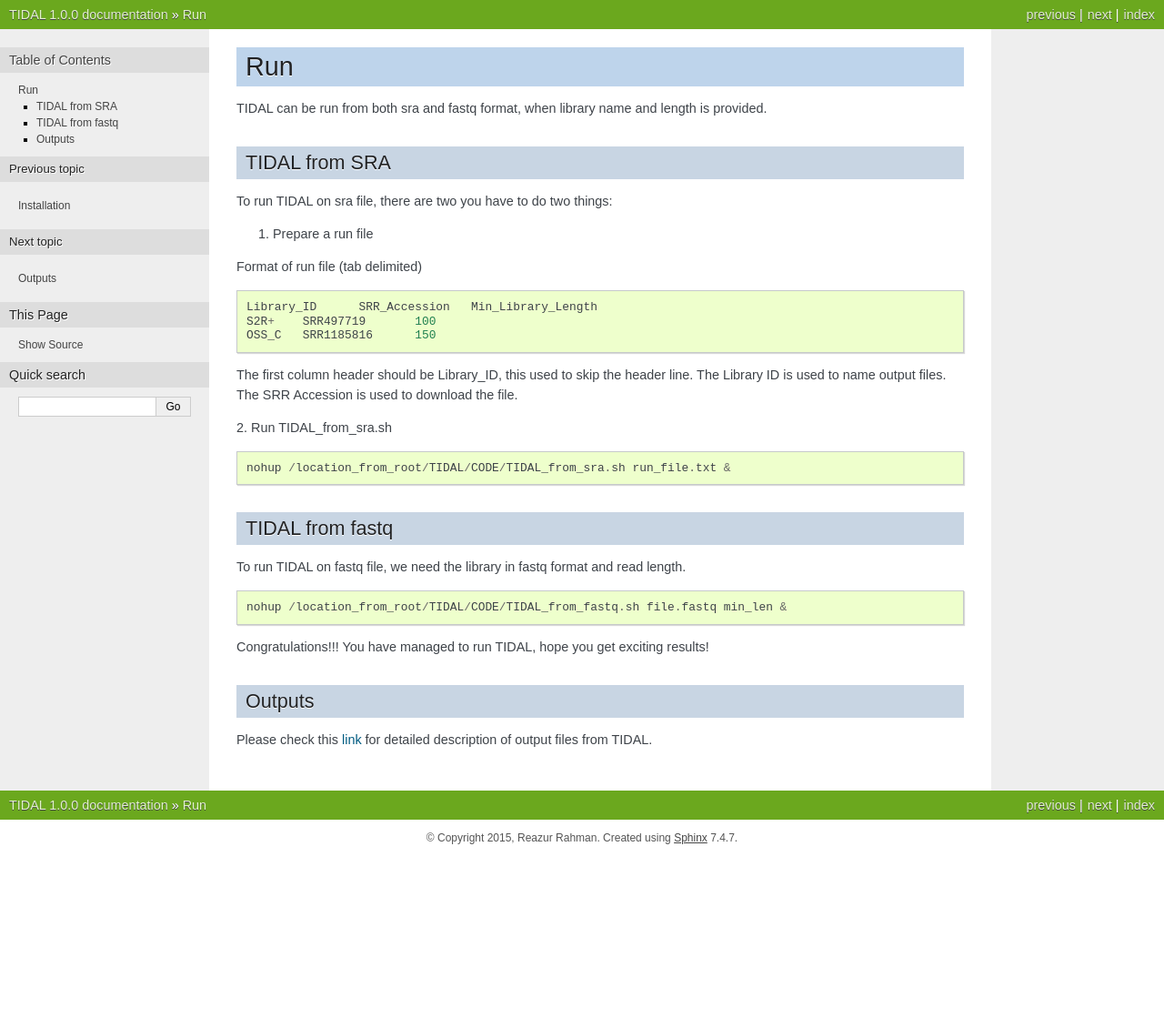
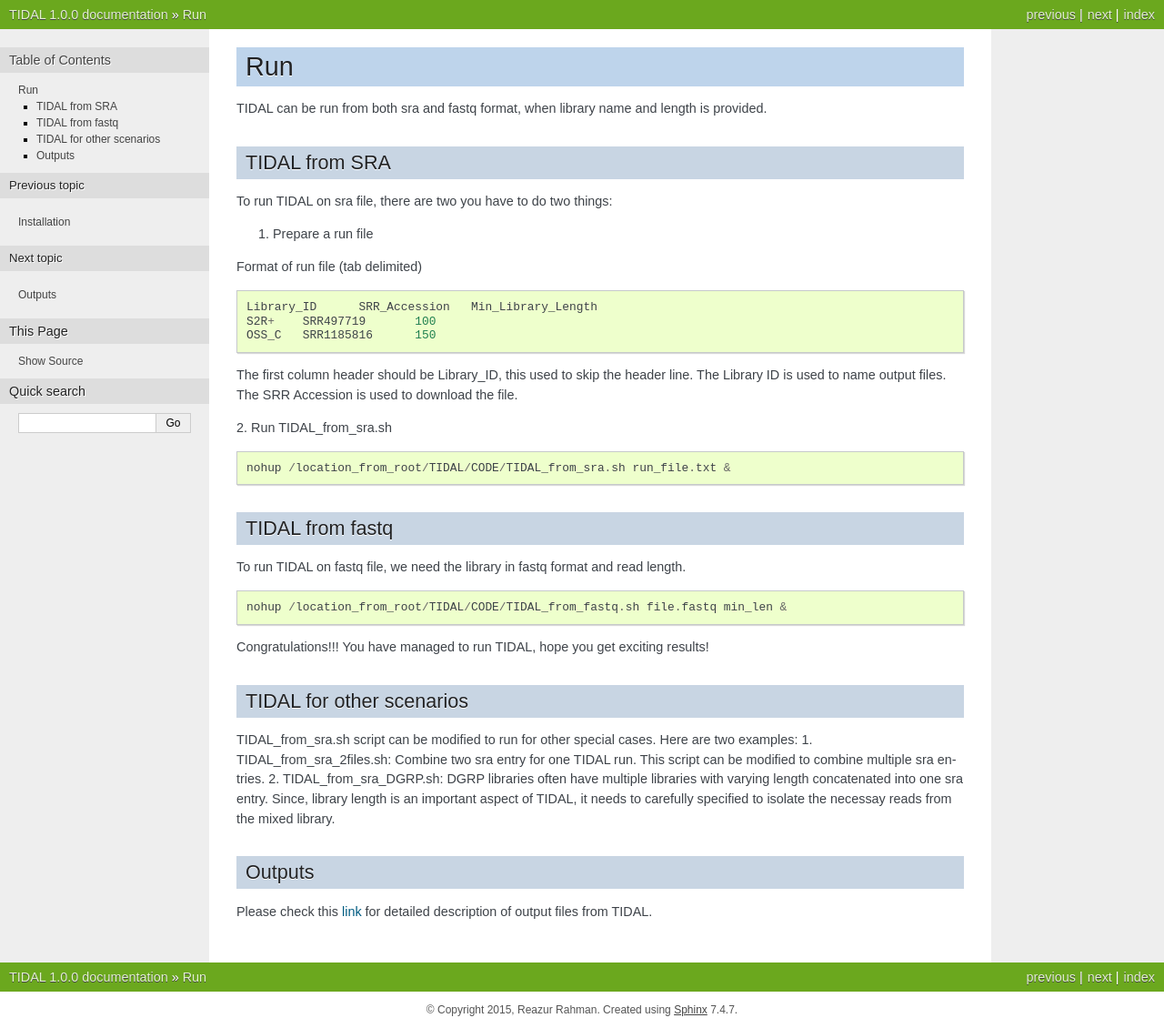
Before and after one commit to laulabbrandeis/TIDAL, a Sphinx documentation site: the page built from docs/source/run.rst, in a window 1280 px wide. Shown: the whole page at 91% size. Built offline with Sphinx 7.4.7, drawn with Linux system fonts in a browser that asks for light colours; before the commit the page ends 941 px from its top, so only the background shows below that.

Commit message:
info on additional scripts

```diff
--- a/docs/source/run.rst
+++ b/docs/source/run.rst
@@ -33,6 +33,11 @@ To run TIDAL on fastq file, we need the library in fastq format and read length.
 
 Congratulations!!! You have managed to run TIDAL, hope you get exciting results!
 
+TIDAL for other scenarios
+-------------------------
+TIDAL_from_sra.sh script can be modified to run for other special cases. Here are two examples:
+1. TIDAL_from_sra_2files.sh: Combine two sra entry for one TIDAL run. This script can be modified to combine multiple sra entries.
+2. TIDAL_from_sra_DGRP.sh: DGRP libraries often have multiple libraries with varying length concatenated into one sra entry. Since, library length is an important aspect of TIDAL, it needs to carefully specified to isolate the necessay reads from the mixed library.
 
 Outputs
 -------
```
